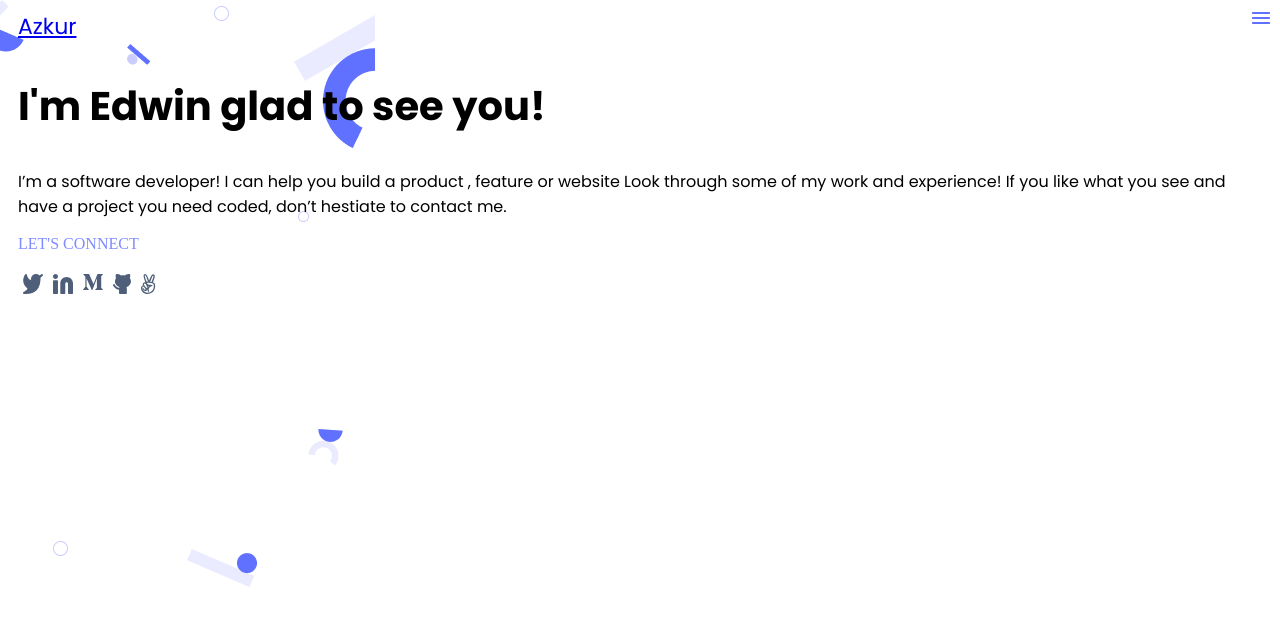
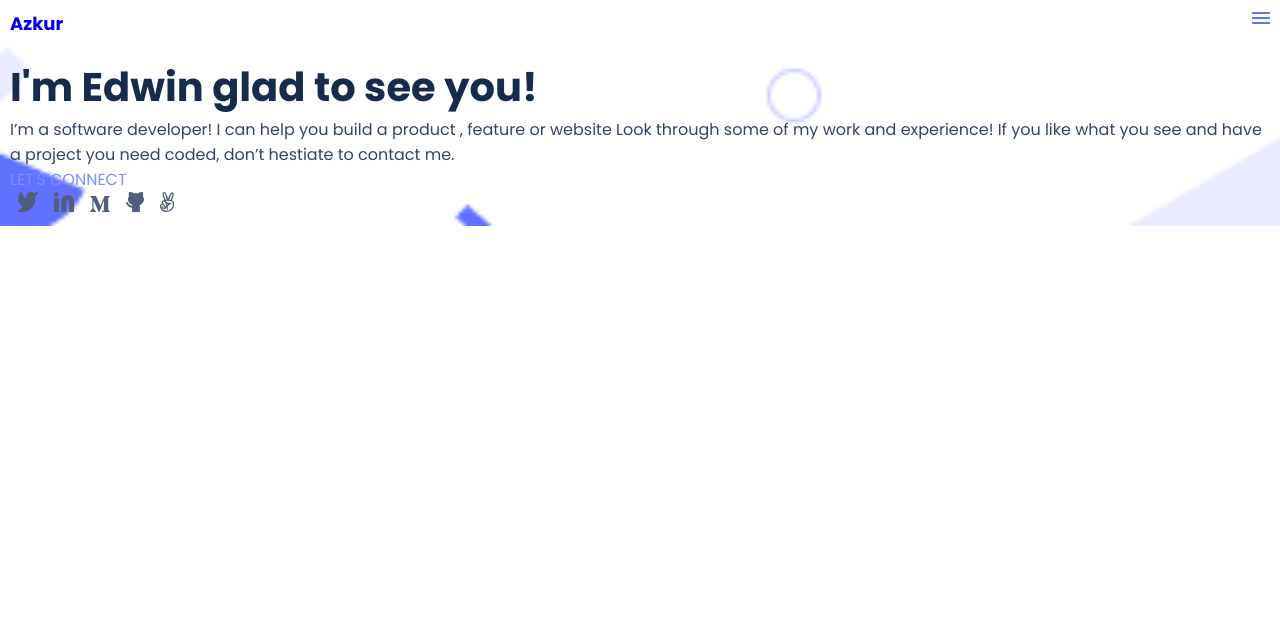
Before and after one commit to developer-edwin/portfolio, a plain HTML site: page index.html in a window 1280 px wide. Drawn offline with Linux system fonts and the light colour scheme.

Commit message:
Correcting feedback error

```diff
--- a/index.html
+++ b/index.html
@@ -17,7 +17,7 @@
             <div class="menu"><img src="images/menu.png" alt=""></div>
         </nav>
     </header>
-    <section>
+    <section class="sectionOne">
         <div class="section-title">
             <h1>I'm Edwin glad to see you!</h1>
         </div>
@@ -26,8 +26,7 @@
                 I’m a software developer! I can help you build a product , feature or website Look through some of my work and experience! If you like what you see and have a project you need coded, don’t hestiate to contact me.
             </p>
         </div>
-    </section>
-    <footer>
+        <div>
             <div class="footer-text">LET'S CONNECT</div>
             <ul class="footer-social_network-content">
                 <li class="footer-social_network"><img src="images/twitter.svg" alt=""></li>
@@ -36,6 +35,7 @@
                 <li class="footer-social_network"><img src="images/github.svg" alt=""></li>
                 <li class="footer-social_network"><img src="images/hand.svg" alt=""></li>
             </ul>
-    </footer>
+        </div>
+    </section>
 </body>
 </html>
--- a/style.css
+++ b/style.css
@@ -1,13 +1,13 @@
 @import url("https://fonts.googleapis.com/css2?family=Poppins:ital,wght@0,100;0,200;0,300;0,400;0,500;0,600;0,700;0,800;0,900;1,100;1,200;1,300;1,400;1,500;1,700;1,800&display=swap");
 
-header,
-section,
-footer {
-  margin: 10px;
+* {
+  margin: 0;
+  padding: 0;
 }
 
-body {
-  background: url(images/background.png) no-repeat;
+header,
+section {
+  padding: 10px;
 }
 
 header {
@@ -15,10 +15,14 @@ header {
 }
 
 .logo {
-  font-size: 22px;
   color: #6070ff;
   font-family: "Poppins", sans-serif;
   font-style: normal;
+  font-weight: 700;
+  font-size: 18px;
+}
+
+.logo a {
   text-decoration: none;
 }
 
@@ -27,27 +31,37 @@ header {
   right: 10px;
 }
 
+section.sectionOne {
+  background: url(images/background.png) no-repeat;
+  background-size: 105%;
+}
+
 .section-title h1 {
   font-family: "Poppins", sans-serif;
   font-style: normal;
   font-size: 40px;
+  color: #172b4d;
 }
 
 .section-content p {
   font-family: "Poppins", sans-serif;
   font-style: normal;
+  color: #344563;
 }
 
 .footer-text {
   color: #7f8cff;
+  font-family: "Poppins", sans-serif;
+  font-style: normal;
 }
 
 .footer-social_network-content {
   display: flex;
   list-style-type: none;
   padding: 0;
+  align-items: end;
 }
 
 .footer-social_network {
-  margin: 5px;
+  margin: 0 8px;
 }
```
Lines whose indentation alone changed are shown as unchanged.
